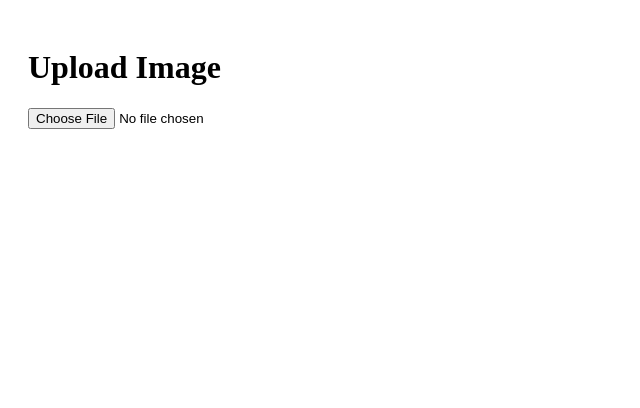
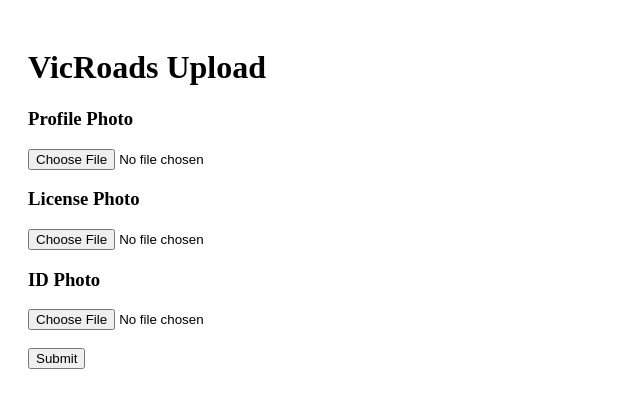
Before and after one commit to nickolasdaniel707-hue/VicRoads321, a React (Vite) app in the folder client/: page / in a window 1280 px wide. Shown: the top 408 px of the page, without its empty margins (0-640 px from the left). Built offline with nearby package versions, Linux system fonts and the light colour scheme.

Commit message:
Update App.jsx

```diff
--- a/client/App.jsx
+++ b/client/App.jsx
@@ -1,9 +1,11 @@
 import { useState } from "react";
 
 export default function App() {
-  const [img, setImg] = useState("");
+  const [profile, setProfile] = useState("");
+  const [license, setLicense] = useState("");
+  const [id, setId] = useState("");
 
-  const upload = async (file) => {
+  const upload = async (file, setImage) => {
     const fd = new FormData();
     fd.append("image", file);
 
@@ -13,14 +15,43 @@
     });
 
     const data = await res.json();
-    setImg(data.url);
+    setImage(data.url);
+  };
+
+  const save = async () => {
+    await fetch("/save", {
+      method: "POST",
+      headers: {
+        "Content-Type": "application/json",
+      },
+      body: JSON.stringify({
+        profilePhoto: profile,
+        licensePhoto: license,
+        idPhoto: id,
+      }),
+    });
+
+    alert("Saved!");
   };
 
   return (
     <div style={{ padding: 20 }}>
-      <h1>Upload Image</h1>
-      <input type="file" onChange={(e) => upload(e.target.files[0])} />
-      {img && <img src={img} width="200" />}
+      <h1>VicRoads Upload</h1>
+
+      <h3>Profile Photo</h3>
+      <input type="file" onChange={(e) => upload(e.target.files[0], setProfile)} />
+      {profile && <img src={profile} width="150" />}
+
+      <h3>License Photo</h3>
+      <input type="file" onChange={(e) => upload(e.target.files[0], setLicense)} />
+      {license && <img src={license} width="150" />}
+
+      <h3>ID Photo</h3>
+      <input type="file" onChange={(e) => upload(e.target.files[0], setId)} />
+      {id && <img src={id} width="150" />}
+
+      <br /><br />
+      <button onClick={save}>Submit</button>
     </div>
   );
 }
```
